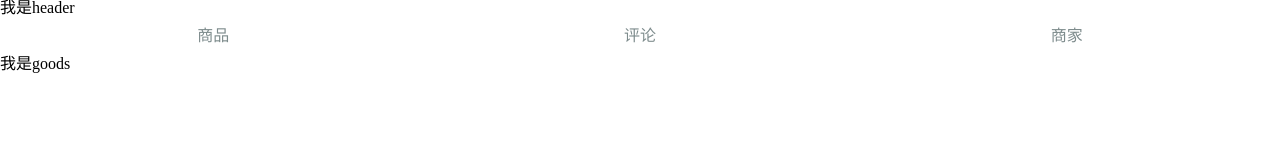
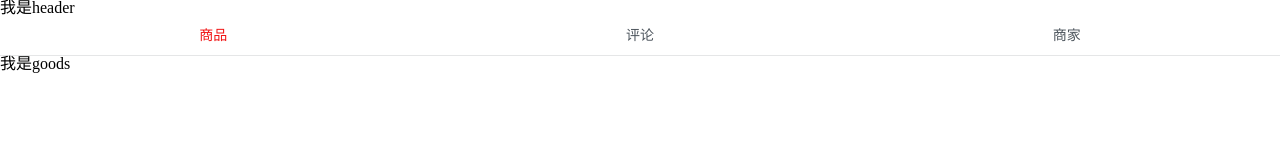
Before and after one commit to onlyep/sell, a Vue app: page /goods in a window 1280 px wide. Shown: the top 160 px of the page. Built offline with nearby package versions, Linux system fonts and the light colour scheme.

Commit message:
移动端 1px 的问题 做了一个总的index.styl 并@import其他的基础样式

```diff
--- a/src/App.vue
+++ b/src/App.vue
@@ -1,15 +1,15 @@
 <template>
   <div id="app">
     <v-header></v-header>
-    <div class="tab">
+    <div class="tab border-1px">
       <div class="tab-item">
-        <router-link to="/goods">商品</router-link>
+        <router-link to="/goods" active-class="active">商品</router-link>
       </div>
       <div class="tab-item">
-        <router-link to="/ratings">评论</router-link>
+        <router-link to="/ratings" active-class="active">评论</router-link>
       </div>
       <div class="tab-item">
-        <router-link to="/seller">商家</router-link>
+        <router-link to="/seller" active-class="active">商家</router-link>
       </div>
     </div>
     <!-- 路由出口 -->
@@ -21,21 +21,31 @@
 </template>
 
 <script type="text/ecmascript-6">
-  import header from 'components/header/header'
-  export default {
-    components: {
-      'v-header': header
-    }
+import header from 'components/header/header'
+export default {
+  components: {
+    'v-header': header
   }
+}
 </script>
 
 <style lang="stylus" rel="stylesheet/stylus">
+  @import 'common/stylus/mixin.styl'
+
   .tab
     display flex
     width 100%
     height 40px
     line-height 40px
+    //border-bottom 1px solid rgba(7,17,27, .1)
+    border-1px(rgba(7,17,27, .1))
     .tab-item
       flex 1
       text-align center
+      & > a
+        display block
+        font-size 14px
+        color rgb(77,85,93)
+        &.active
+          color rgb(240,20,20)
 </style>
--- /dev/null
+++ b/src/common/stylus/base.styl
@@ -0,0 +1,11 @@
+@media (-webkit-min-device-pixel-ratio: 1.5),(min-device-pixel-ratio: 1.5)
+	.border-1px
+		&::after
+			-webkit-transform: scaleY(0.7)
+			transform: scaleY(0.7)
+
+@media (-webkit-min-device-pixel-ratio: 2),(min-device-pixel-ratio: 2)
+	.border-1px
+		&::after
+			-webkit-transform: scaleY(0.5)
+			transform: scaleY(0.5)
--- a/src/common/stylus/icon.css
+++ /dev/null
@@ -1,51 +0,0 @@
-@font-face {
-  font-family: 'sell-icon';
-  src: url("fonts/sell-icon.eot?tsjrsd");
-  src: url("fonts/sell-icon.eot?tsjrsd#iefix") format('embedded-opentype'), url("fonts/sell-icon.ttf?tsjrsd") format('truetype'), url("fonts/sell-icon.woff?tsjrsd") format('woff'), url("fonts/sell-icon.svg?tsjrsd#sell-icon") format('svg');
-  font-weight: normal;
-  font-style: normal;
-}
-[class^="icon-"],
-[class*=" icon-"] {
-/* use !important to prevent issues with browser extensions that change fonts */
-  font-family: 'sell-icon' !important;
-  speak: none;
-  font-style: normal;
-  font-weight: normal;
-  font-variant: normal;
-  text-transform: none;
-  line-height: 1;
-/* Better Font Rendering =========== */
-  -webkit-font-smoothing: antialiased;
-  -moz-osx-font-smoothing: grayscale;
-}
-.icon-add_circle:before {
-  content: "\1f32b";
-}
-.icon-arrow_lift:before {
-  content: "\e901";
-}
-.icon-check_circle:before {
-  content: "\e902";
-}
-.icon-close:before {
-  content: "\e903";
-}
-.icon-favorite:before {
-  content: "\e904";
-}
-.icon-keyboard_arrow_right:before {
-  content: "\e905";
-}
-.icon-remove_circle_outline:before {
-  content: "\e906";
-}
-.icon-shopping_cart:before {
-  content: "\e907";
-}
-.icon-thumb_down:before {
-  content: "\e908";
-}
-.icon-thumb_up:before {
-  content: "\e909";
-}
--- a/src/common/stylus/icon.styl
+++ b/src/common/stylus/icon.styl
@@ -1,10 +1,10 @@
 @font-face
   font-family: 'sell-icon'
-  src:  url('fonts/sell-icon.eot?tsjrsd')
-  src:  url('fonts/sell-icon.eot?tsjrsd#iefix') format('embedded-opentype'),
-    url('fonts/sell-icon.ttf?tsjrsd') format('truetype'),
-    url('fonts/sell-icon.woff?tsjrsd') format('woff'),
-    url('fonts/sell-icon.svg?tsjrsd#sell-icon') format('svg')
+  src:  url('../fonts/sell-icon.eot?tsjrsd')
+  src:  url('../fonts/sell-icon.eot?tsjrsd#iefix') format('embedded-opentype'),
+    url('../fonts/sell-icon.ttf?tsjrsd') format('truetype'),
+    url('../fonts/sell-icon.woff?tsjrsd') format('woff'),
+    url('../fonts/sell-icon.svg?tsjrsd#sell-icon') format('svg')
   font-weight: normal
   font-style: normal
 
--- /dev/null
+++ b/src/common/stylus/index.styl
@@ -0,0 +1,3 @@
+@import "./mixin"
+@import "./icon"
+@import "./base"
--- /dev/null
+++ b/src/common/stylus/mixin.styl
@@ -0,0 +1,10 @@
+border-1px($color)
+	position relative
+	&::after
+		display block
+		position absolute
+		left 0
+		bottom 0
+		width 100%
+		border-top 1px solid $color
+		content ''
--- a/src/main.js
+++ b/src/main.js
@@ -7,6 +7,8 @@ import Goods from 'components/goods/goods'
 import Ratings from 'components/ratings/ratings'
 import Seller from 'components/seller/seller'
 
+import 'common/stylus/index.styl'
+
 Vue.config.productionTip = false
 
 Vue.use(VueRouter)
@@ -14,6 +16,7 @@ Vue.use(VueRouter)
 let router = new VueRouter({
   mode: 'history',
   routes: [
+    { path: '/', redirect: '/goods' },
     {
       path: '/goods',
       component: Goods
```
Also changed, not shown: 1 other file (tests, documents, lock files or other folders).
